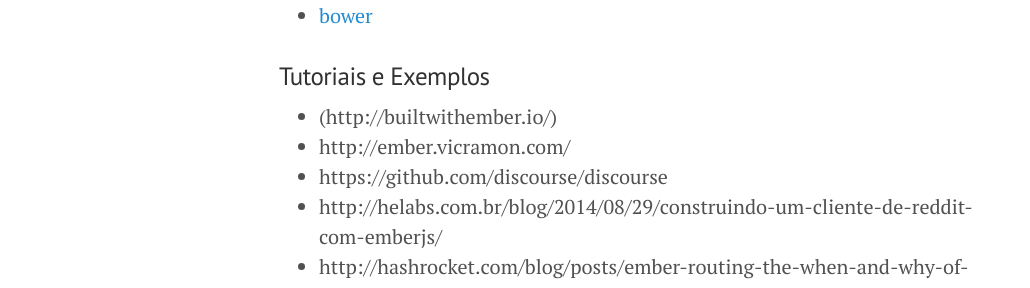
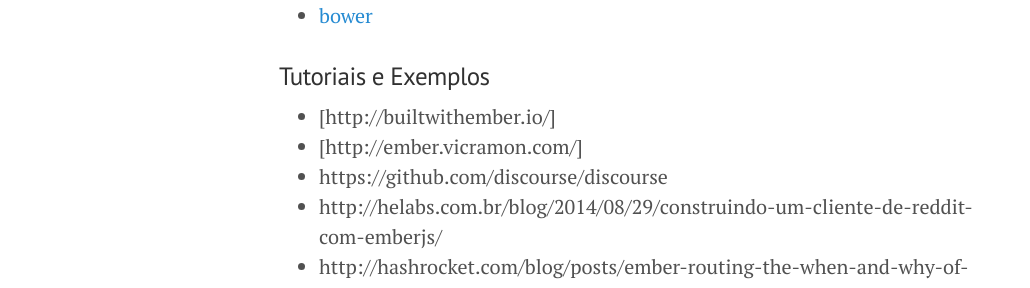
Before and after one commit to leandrocp/leandrocp.github.io, a Jekyll site: the page built from _posts/2014-09-25-emberjs-links.md, in a window 1280 px wide. Shown: the part 493-781 px from the top of the page, without its empty margins (1-1031 px from the left). Built offline with Jekyll 4.4.1, drawn with Linux system fonts in a browser that asks for light colours; Markdown is read by kramdown in place of the engine named in the settings.

```diff
--- a/_posts/2014-09-25-emberjs-links.md
+++ b/_posts/2014-09-25-emberjs-links.md
@@ -16,8 +16,8 @@ title: Ember.js - Links para Iniciantes
 
 ### Tutoriais e Exemplos
 
-* (http://builtwithember.io/)
-* http://ember.vicramon.com/
+* [http://builtwithember.io/]
+* [http://ember.vicramon.com/]
 * https://github.com/discourse/discourse
 * http://helabs.com.br/blog/2014/08/29/construindo-um-cliente-de-reddit-com-emberjs/
 * http://hashrocket.com/blog/posts/ember-routing-the-when-and-why-of-nesting
```
